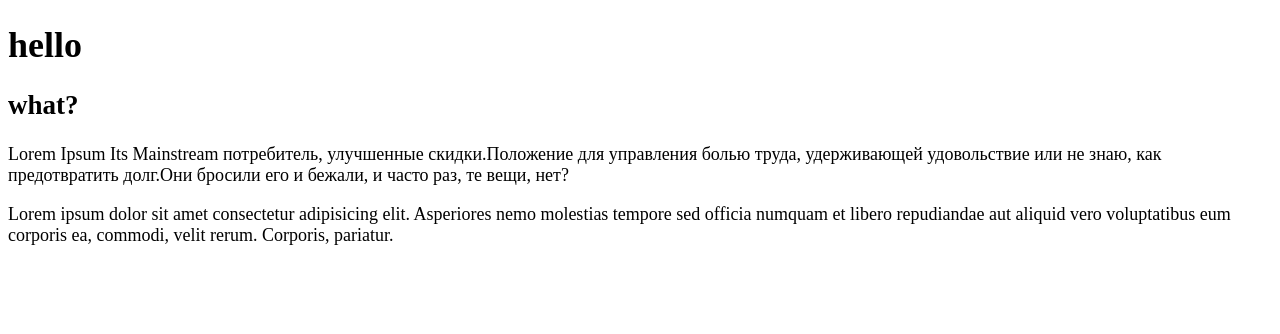
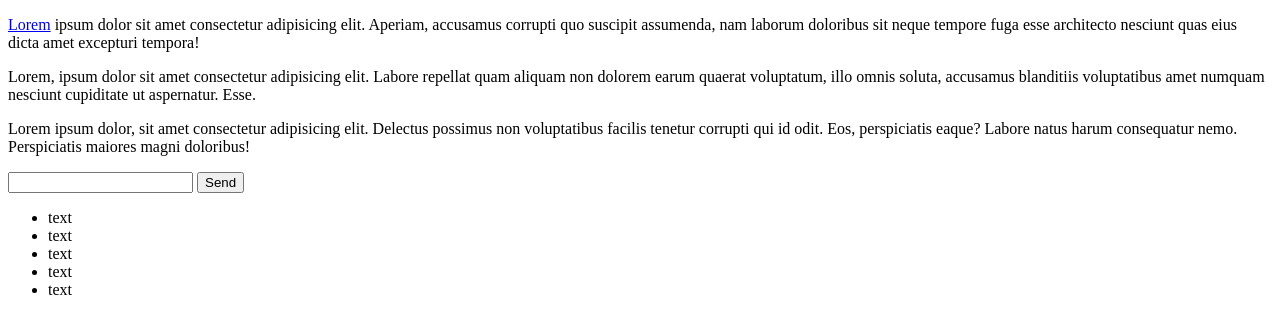
Before and after one commit to OlegVoloshin/test_vs_code, a plain HTML site: page index.html in a window 1280 px wide. Drawn offline with Linux system fonts and the light colour scheme.

```diff
--- a/css/style.css
+++ b/css/style.css
@@ -1,19 +1,2 @@
-span {
-  background-color: aqua;
-}
-
-body {
-  font-size: large;
-}
-
-body div {
-  font-size: 10px;
-}
-
-.block__item {
-  background-color: black;
-}
-
-.block__ {
-  background-color: blue;
-}
+git push -u origin main
+git push -u origin main
--- a/index.html
+++ b/index.html
@@ -13,23 +13,22 @@
 	</head>
 	<!-- Отображаемое тело страницы -->
 	<body>
-		<h1>hello</h1>
-		<h2>what?</h2>
+
 		<div class="block">
-			<div class="block__item">
-				<div class="block__"></div>
-
-			</div>
-
+			<p><a href="#" class="link">Lorem</a> ipsum dolor sit amet consectetur adipisicing elit. Aperiam, accusamus corrupti quo suscipit assumenda, nam laborum doloribus sit neque tempore fuga esse architecto nesciunt quas eius dicta amet excepturi tempora!</p>
+			<p>Lorem, ipsum dolor sit amet consectetur adipisicing elit. Labore repellat quam aliquam non dolorem earum quaerat voluptatum, illo omnis soluta, accusamus blanditiis voluptatibus amet numquam nesciunt cupiditate ut aspernatur. Esse.</p>
+			<p>Lorem ipsum dolor, sit amet consectetur adipisicing elit. Delectus possimus non voluptatibus facilis tenetur corrupti qui id odit. Eos, perspiciatis eaque? Labore natus harum consequatur nemo. Perspiciatis maiores magni doloribus!</p>
 		</div>
-
-		<p>
-			Lorem Ipsum Its Mainstream потребитель, улучшенные скидки.Положение для управления болью труда, удерживающей удовольствие или не знаю, как предотвратить долг.Они бросили его и бежали, и часто раз, те вещи, нет?
-		</p>
-		<p>
-			Lorem ipsum dolor sit amet consectetur adipisicing elit. Asperiores nemo molestias tempore sed officia numquam et libero repudiandae aut aliquid vero voluptatibus eum corporis ea, commodi, velit rerum. Corporis, pariatur.
-		</p>
-		<p></p>
-		<!--  -->
+		<form action="#">
+			<input type="text" class="textinput">
+			<button class="textbutton" type="submit">Send</button>
+		</form>
+		<ul class="list">
+			<li>text</li>
+			<li>text</li>
+			<li>text</li>
+			<li>text</li>
+			<li>text</li>
+		</ul>
 	</body>
 </html>
```
